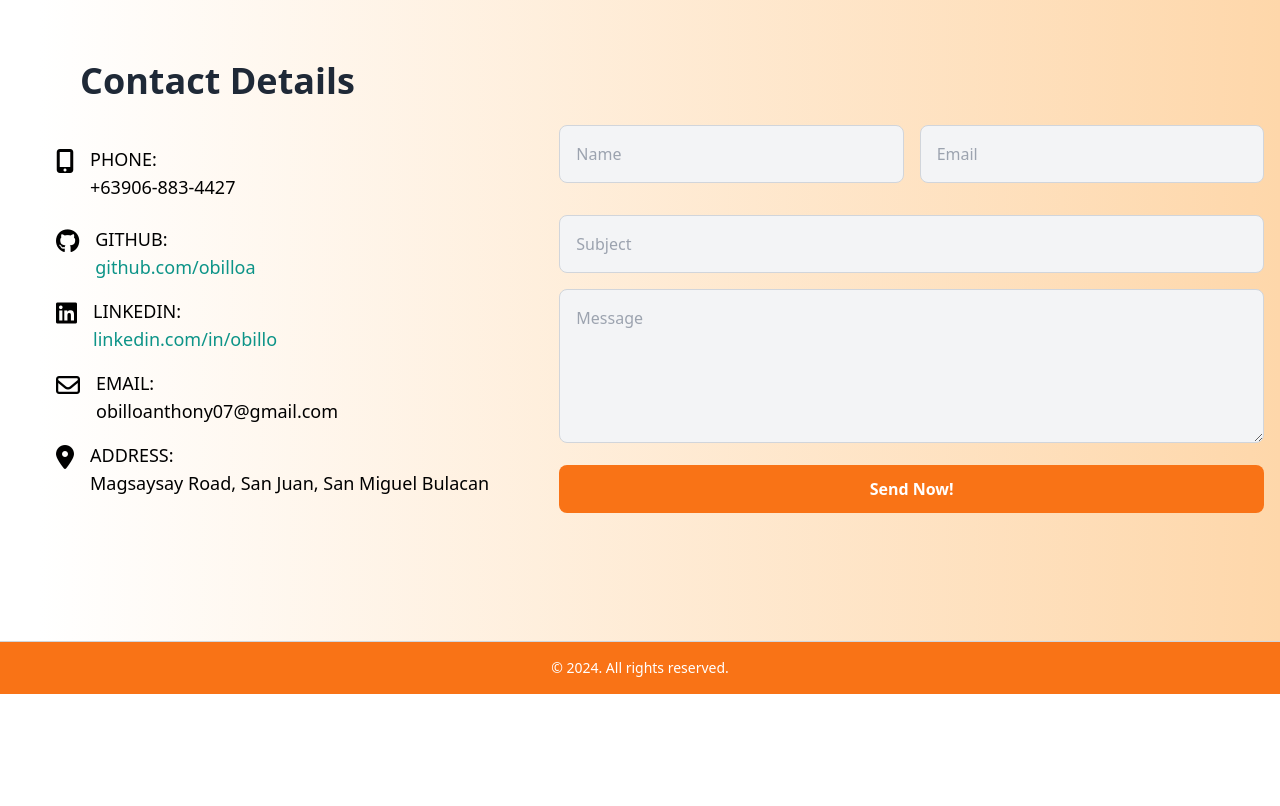
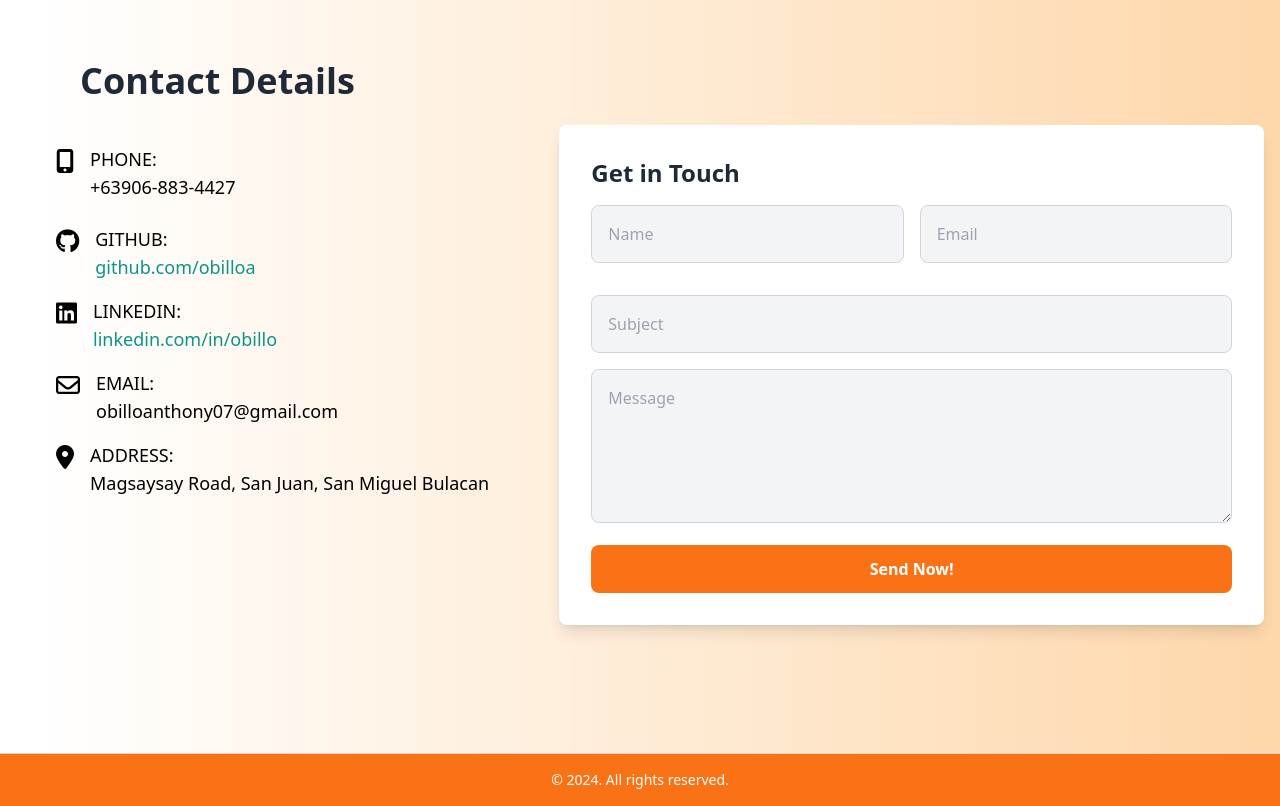
Before and after one commit to obilloa/my-portfolio, an Angular app: page / in a window 1280 px wide. Shown: the part 1880-2686 px from the top of the page. Before the commit the page ends 2574 px from the top, so only its background shows below. Built offline with nearby package versions, Linux system fonts and the light colour scheme.

Commit message:
29/09/2024 - Add card for contact forms

```diff
--- a/src/app/contact/contact.component.html
+++ b/src/app/contact/contact.component.html
@@ -1,5 +1,5 @@
 <section class="py-32 bg-gradient-to-r from-white to-orange-200 ml-10" id="contact">
-  <h1 class="text-3xl md:text-4xl font-semibold text-gray-800 mb-6 text-left ml-10 ">Contact Details</h1>
+  <h1 class="text-3xl md:text-4xl font-semibold text-gray-800 mb-6 text-left ml-10">Contact Details</h1>
   <div class="container mx-auto px-4">
       <div class="flex flex-col md:flex-row">
           <div class="md:w-5/12 mb-8 md:mb-0">
@@ -43,6 +43,9 @@
           </div>
 
           <div class="md:w-7/12">
+              <!-- Card for the Form -->
+              <div class="bg-white p-8 rounded-lg shadow-lg">
+                  <h2 class="text-2xl font-semibold text-gray-800 mb-4">Get in Touch</h2>
                   <form>
                       <div class="flex flex-col md:flex-row mb-4">
                           <div class="md:w-1/2 mb-4 md:mr-4">
@@ -59,4 +62,5 @@
               </div>
           </div>
       </div>
+  </div>
 </section>
```
Lines whose indentation alone changed are shown as unchanged.
